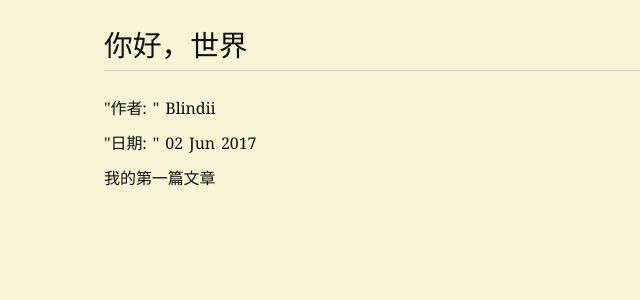
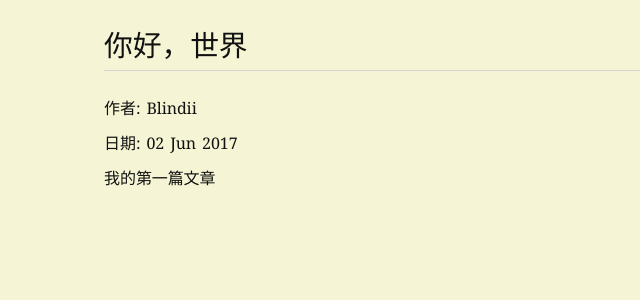
Before and after one commit to XiaoLLei/blog, a Jekyll site: the page built from _posts/2017-06-02-hello-world.html, in a window 1280 px wide. Shown: the top 300 px of the page, without its empty margins (0-640 px from the left). Built offline with Jekyll 4.4.1, drawn with Linux system fonts in a browser that asks for light colours.

```diff
--- /dev/null
+++ b/_layouts/page.html
@@ -0,0 +1,33 @@
+<!DOCTYPE html>
+<html>
+<head>
+  <meta http-equiv="content-type" content="text/html; charset=utf-8" />
+  <title>{{ page.title }}</title>
+  <link rel="stylesheet" href="{{ site.baseurl }}/blog.css">
+</head>
+<body>
+
+<div id="container">
+    <div id="header">
+        <h1>{{ page.title }}</h1>
+    </div>
+
+    <div id="content">
+        <div class="page-meta">
+            <p class="author">
+                作者:
+                <a href="{{ site.baseurl }}">Blindii</a>
+            </p>
+            <p>
+                日期:
+                {{ page.date | date_to_string }}
+            </p>
+        </div>
+        <p>
+            {{ content }}
+        </p>
+    </div>
+</div>
+
+</body>
+</html>
--- a/_posts/2017-06-02-hello-world.html
+++ b/_posts/2017-06-02-hello-world.html
@@ -1,21 +1,6 @@
 ---
-layout: default
+layout: page
 title: 你好，世界
 ---
-<div id="header">
-  <h1>{{ page.title }}</h1>
-</div>
 
-<div id="content">
-    <div class="asset-meta">
-        <p class="author">
-            "作者: "
-            <a href="{{ site.baseurl }}">Blindii</a>
-        </p>
-        <p>
-            "日期: "
-            {{ page.date | date_to_string }}
-        </p>
-    </div>
-    <p>我的第一篇文章</p>
-</div>
+我的第一篇文章
--- a/blog.css
+++ b/blog.css
@@ -139,3 +139,8 @@ p, li {
 .module li{
   margin-left:1em;
 }
+
+/* doc css*/
+#content .page-meta {
+    color:#556677;
+}
```
